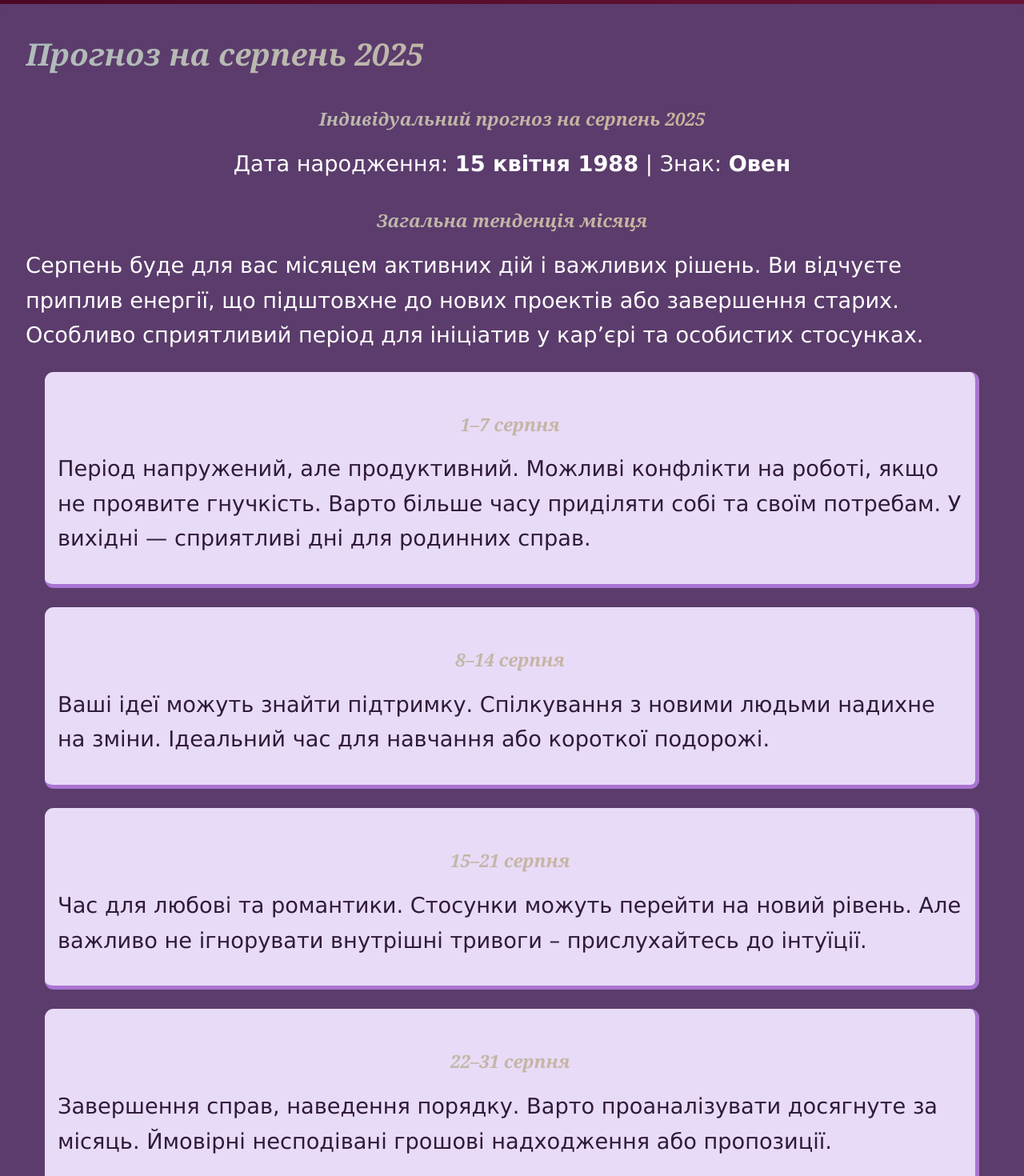
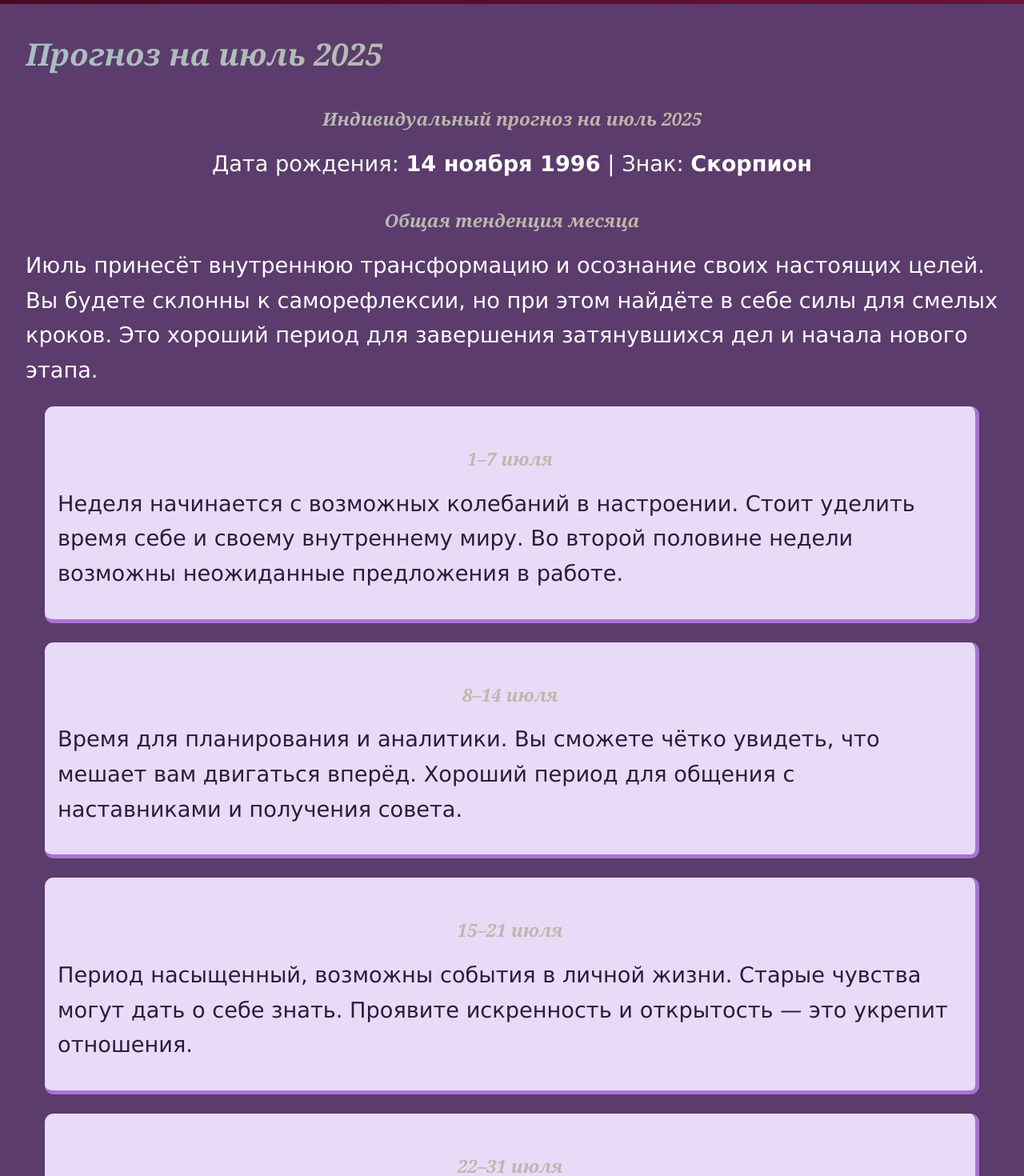
Before and after one commit to co-forester/react-astro-app, a React (Create React App) app in the folder frontend/: page /App/forecast_august_2025 in a window 1280 px wide. Shown: the part 280-1750 px from the top of the page at 80% size. Built offline with nearby package versions, Linux system fonts and the light colour scheme.

Commit message:
Оновив фронтенд

```diff
--- a/frontend/src/components/ForecastAugust2025/ForecastAugust2025.tsx
+++ b/frontend/src/components/ForecastAugust2025/ForecastAugust2025.tsx
@@ -9,58 +9,57 @@ const ForecastAugust2025 = () => {
   return (
     <div className={theme ? css.containerLight : css.containerDark}>
 
-      <h1>Прогноз на серпень 2025</h1>
+      <h1>Прогноз на июль 2025</h1>
 
       <div>
-        <h2>Індивідуальний прогноз на серпень 2025</h2>
+        <h2>Индивидуальный прогноз на июль 2025</h2>
         <p style={{ textAlign: 'center' }}>
-          Дата народження: <strong>15 квітня 1988</strong> | Знак: <strong>Овен</strong>
+          Дата рождения: <strong>14 ноября 1996</strong> | Знак: <strong>Скорпион</strong>
         </p>
 
-        <h2>Загальна тенденція місяця</h2>
+        <h2>Общая тенденция месяца</h2>
         <p>
-          Серпень буде для вас місяцем активних дій і важливих рішень. Ви відчуєте приплив енергії,
-          що підштовхне до нових проектів або завершення старих. Особливо сприятливий період для
-          ініціатив у кар’єрі та особистих стосунках.
+          Июль принесёт внутреннюю трансформацию и осознание своих настоящих целей. Вы будете
+          склонны к саморефлексии, но при этом найдёте в себе силы для смелых кроков. Это хороший
+          период для завершения затянувшихся дел и начала нового этапа.
         </p>
 
         <div className={theme ? css.weekBlockLight : css.weekBlockDark}>
-          <h2>1–7 серпня</h2>
+          <h2>1–7 июля</h2>
           <p>
-            Період напружений, але продуктивний. Можливі конфлікти на роботі, якщо не проявите
-            гнучкість. Варто більше часу приділяти собі та своїм потребам. У вихідні — сприятливі
-            дні для родинних справ.
+            Неделя начинается с возможных колебаний в настроении. Стоит уделить время себе и своему
+            внутреннему миру. Во второй половине недели возможны неожиданные предложения в работе.
           </p>
         </div>
 
         <div className={theme ? css.weekBlockLight : css.weekBlockDark}>
-          <h2>8–14 серпня</h2>
+          <h2>8–14 июля</h2>
           <p>
-            Ваші ідеї можуть знайти підтримку. Спілкування з новими людьми надихне на зміни.
-            Ідеальний час для навчання або короткої подорожі.
+            Время для планирования и аналитики. Вы сможете чётко увидеть, что мешает вам двигаться
+            вперёд. Хороший период для общения с наставниками и получения совета.
           </p>
         </div>
 
         <div className={theme ? css.weekBlockLight : css.weekBlockDark}>
-          <h2>15–21 серпня</h2>
+          <h2>15–21 июля</h2>
           <p>
-            Час для любові та романтики. Стосунки можуть перейти на новий рівень. Але важливо не
-            ігнорувати внутрішні тривоги – прислухайтесь до інтуїції.
+            Период насыщенный, возможны события в личной жизни. Старые чувства могут дать о себе
+            знать. Проявите искренность и открытость — это укрепит отношения.
           </p>
         </div>
 
         <div className={theme ? css.weekBlockLight : css.weekBlockDark}>
-          <h2>22–31 серпня</h2>
+          <h2>22–31 июля</h2>
           <p>
-            Завершення справ, наведення порядку. Варто проаналізувати досягнуте за місяць. Ймовірні
-            несподівані грошові надходження або пропозиції.
+            Последняя декада месяца принесёт ясность и чувство завершённости. Возможно получение
+            финансового вознаграждения или интересное деловое предложение. Главное — доверяйте себе.
           </p>
         </div>
 
-        <h2>Порада місяця</h2>
+        <h2>Совет месяца</h2>
         <p>
-          Не бійтеся заявити про себе. Ваш голос має силу. Але пам’ятайте: гнучкість — не слабкість,
-          а мудрість.
+          Слушайте свою интуицию и не бойтесь перемен. Даже если путь не ясен — движение вперёд
+          приведёт к росту.
         </p>
       </div>
     </div>
```
